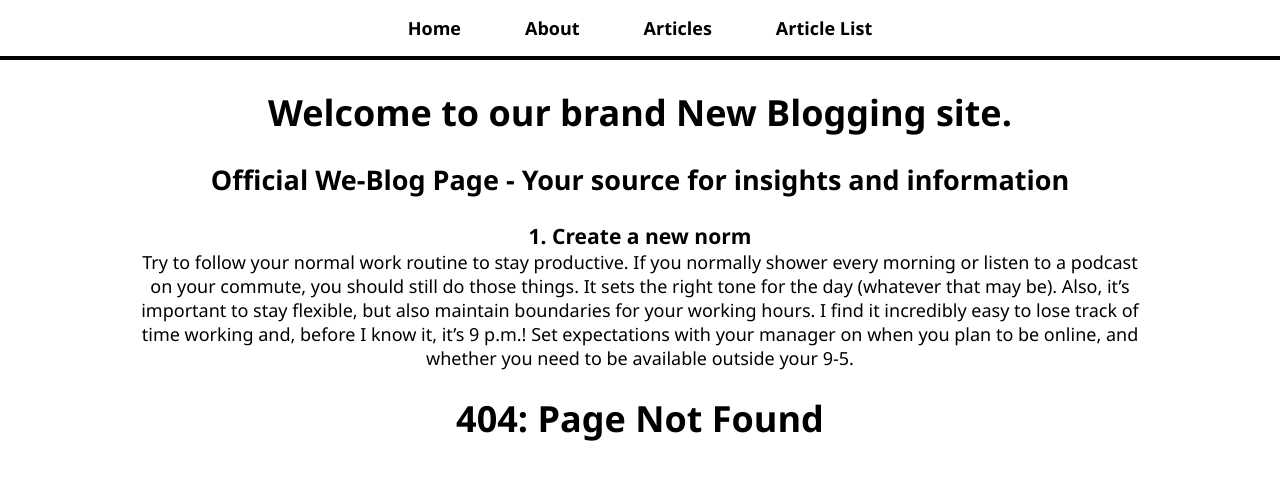
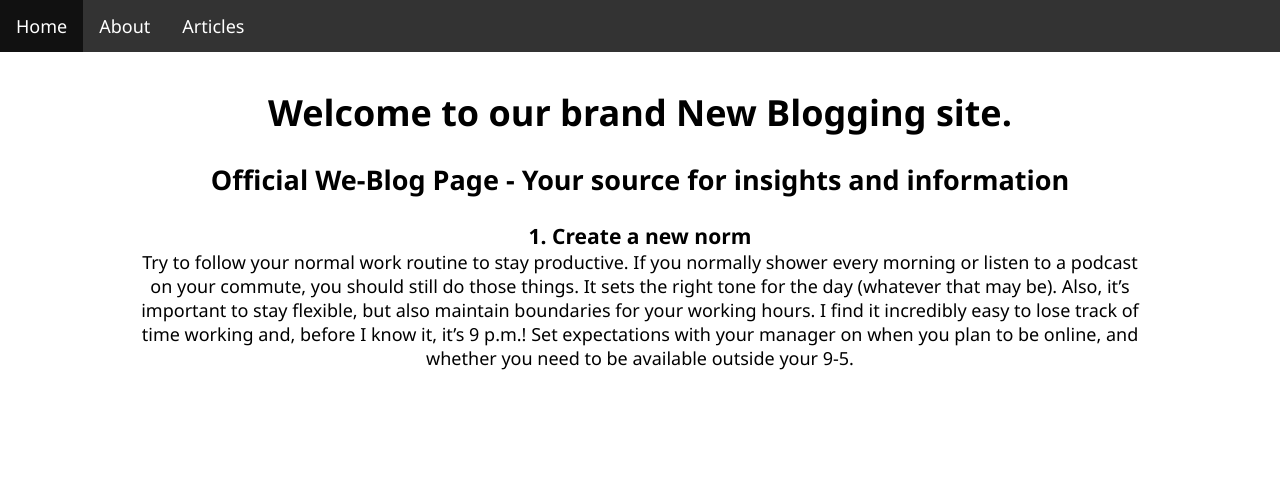
Before and after one commit to nikunjkr/Blog-Frontend, a React (Create React App) app: page / in a window 1280 px wide. Shown: the top 480 px of the page. Built offline with nearby package versions, Linux system fonts and the light colour scheme.

Commit message:
Add upvotes functionality integrated with backend

```diff
--- a/package.json
+++ b/package.json
@@ -2,6 +2,8 @@
   "name": "we-blog",
   "version": "0.1.0",
   "private": true,
+  "proxy" : "http://localhost:5000/",
+
   "dependencies": {
     "@testing-library/jest-dom": "^4.2.4",
     "@testing-library/react": "^9.5.0",
--- a/src/App.css
+++ b/src/App.css
@@ -42,7 +42,60 @@
 body {
   font-family: 'Segoe UI', Tahoma, Geneva, Verdana, sans-serif;
   font-size: 18px;
+
 }
+.button-new{
+  display: inline-block;
+  padding: 7px 15px;
+  font-size: 12px;
+  cursor: pointer;
+  text-align: center;
+  text-decoration: none;
+  outline: none;
+  color: #fff;
+  background-color: #4CAF50;
+  border: none;
+  border-radius: 15px;
+  box-shadow: 0 9px #999;
+}
+ul {
+  list-style-type: none;
+  margin: 0;
+  padding: 0;
+  overflow: hidden;
+  background-color: #333;
+  position: fixed;
+  top: 0;
+  width: 100%;
+}
+
+li {
+  float: left;
+}
+
+li a {
+  display: block;
+  color: white;
+  text-align: center;
+  padding: 14px 16px;
+  text-decoration: none;
+}
+
+li a:hover:not(.active) {
+  background-color: #111;
+}
+
+.active {
+  background-color: #4CAF50;
+}
+
+
+
+
+/*
+  My style ends
+
+*/
 
 button {
   padding: 16px;
@@ -58,38 +111,7 @@ h3, h4 {
   margin-bottom: 0;
 }
 
-nav {
-  border-bottom: 4px solid black;
-  text-align: center;
-  position: fixed;
-  top: 0;
-  width: 100%;
-  background: white;
-}
 
-nav ul {
-  list-style-type: none;
-  margin: 0;
-  padding: 0;
-}
-
-nav li {
-  display: inline-block;
-  padding-top: 16px;
-  padding-bottom: 16px;
-}
-
-nav a {
-  text-decoration: none;
-  color: black;
-  font-weight: bold;
-  padding: 16px 32px;
-}
-
-nav a:hover {
-  background: black;
-  color: white;
-}
 
 #page-body {
   max-width: 1000px;
--- a/src/App.js
+++ b/src/App.js
@@ -4,7 +4,8 @@ import React, { Component } from 'react';
 
 import {
   BrowserRouter as Router,
-  Route
+  Route,
+  Switch
 } from 'react-router-dom';
 
 import HomePage from './pages/HomePage';
@@ -21,15 +22,18 @@ class App extends Component {
       <Router>
         <div className="App">
           <NavBar />
+
           <div id="page-body">
-            <Route path="/" component={HomePage} exact />
-            <Route path="/article/:name" component={ArticlePage} exact />
-            <Route path="/articles-list" component={ArticleListPage} exact />
-            <Route path="/about/" component={AboutPage} exact />
-            <Route component={ErrorPage}/>
-
+            <Switch>
+              <Route path="/" component={HomePage} exact />
+              <Route path="/article/:name" component={ArticlePage} exact />
+              <Route path="/articles-list" component={ArticleListPage} exact />
+              <Route path="/about/" component={AboutPage} exact />
+              <Route component={ErrorPage} />
+            </Switch>
 
           </div>
+
 
         </div >
       </Router>
--- a/src/NavBar.js
+++ b/src/NavBar.js
@@ -9,19 +9,15 @@ import  {Link} from 'react-router-dom' ;
 const NavBar = () =>(
     <nav>
         <ul>
-            <li>
-                <Link to="/">Home</Link>
+            <li className='active'>
+                <Link className='dark-link' to="/">Home</Link>
             </li>
             <li>
                 <Link to="/about">About</Link>
 
             </li>
             <li>
-                <Link to="/articles">Articles</Link>
-
-            </li>
-            <li>
-                <Link to="/articles-list"> Article List</Link>
+                <Link to="/articles-list"> Articles</Link>
             </li>
         </ul>
     </nav>
--- /dev/null
+++ b/src/components/AddComments.js
@@ -0,0 +1,37 @@
+import React, { useState } from 'react';
+
+const AddCommentForm = ({ articleName, setArticleInfo }) => {
+    const [username, setUsername] = useState('');
+    const [commentText, setCommentText] = useState('');
+
+    const addComment = async () => {
+        const result = await fetch(`/api/article/${articleName}/add-comment`, {
+            method: 'post',
+            body: JSON.stringify({ username, comments: commentText }),
+            headers: {
+                'Content-Type': 'application/json',
+            }
+        });
+        const body = await result.json();
+        setArticleInfo(body);
+        setUsername('');
+        setCommentText('');
+    }
+
+    return (
+        <div id="add-comment-form">
+            <h3>Add a Comment</h3>
+            <label>
+                Name:
+                <input type="text" value={username} onChange={(event) => setUsername(event.target.value)} />
+            </label>
+            <label>
+                Comment:
+                <textarea rows="4" cols="50" value={commentText} onChange={(event) => setCommentText(event.target.value)} />
+            </label>
+            <button onClick={() => addComment()}>Add Comment</button>
+        </div>
+    );
+}
+
+export default AddCommentForm;
--- a/src/components/ArticleList.js
+++ b/src/components/ArticleList.js
@@ -5,8 +5,10 @@ const ArticlesList = ({ articles }) => (
     <>
     {articles.map((article, key) => (
         <Link  key={key} to={`/article/${article.name}`}>
+            <div>
             <h3>{article.title}</h3>
-            <p>{article.content[0].substring(0, 150)}...</p>
+            <h4>{article.content[0].substring(0, 150)}...</h4>
+            </div>
         </Link>
     ))}
     </>
--- /dev/null
+++ b/src/components/CommentList.js
@@ -0,0 +1,17 @@
+import React from 'react';
+
+const CommentList = ({ comments}) => (
+    <>
+        <h3>Comments</h3>
+        {comments.map((comment, key) =>(
+            <div key={key}>
+                <h2>{comments.username}</h2>
+                <h2>{comments.comment}</h2>
+            </div>
+
+        ))}
+
+    </>
+)
+
+export default CommentList;
--- /dev/null
+++ b/src/components/UpvotesSection.js
@@ -0,0 +1,30 @@
+import React from 'react';
+
+const UpvotesSection = ({ articleName, upvotes, setArticleInfo }) => {
+
+    const upvoteArticle = () => {
+        fetch(`/api/article/${articleName}/upvote`, {
+            method: 'post',
+        })
+            .then((result) => {
+                return result.json();
+            })
+            .then((body) => {
+                return setArticleInfo(body);
+
+            })
+            .catch((error) => {
+                console.log(error);
+            })
+    }
+
+    return (
+        <div>
+            <button className='button-new' onClick={() => upvoteArticle()}>Upvote This</button>
+            <p>This article is upvoted {upvotes}</p>
+        </div>
+    )
+
+
+}
+export default UpvotesSection;
--- a/src/pages/ArticlePage.js
+++ b/src/pages/ArticlePage.js
@@ -1,12 +1,50 @@
-import React from 'react';
+import React, {useState, useEffect} from 'react';
 import articles from './article-contents';
 import ArticleList from '../components/ArticleList'
+import CommentList from '../components/CommentList'
+import  AddCommentForm from '../components/AddComments'
+import UpvotesSection from '../components/UpvotesSection'
 /*
     match contains params
 */
 const ArticlePage = ({ match }) => {
 
     const name = match.params.name;
+
+    //articleInfo will populate its value from server
+    const [articleInfo, setArticleInfo] = useState({upvotes: 0, comments: []})
+
+    // to check for any new updates I used useEffect
+    useEffect( ()=>{
+
+        // const fetchData = async () =>{
+        //     const result= await fetch( `/api/article/${name}`);
+        //     const body= await result.json();
+
+        //     setArticleInfo(body);
+
+        // }
+        // fetchData();
+
+        fetch(`/api/article/${name}`)
+        .then((result) =>{
+
+            return result.json();
+
+        })
+        .then( (body)=>{
+
+           return setArticleInfo(body);
+        })
+        .catch( (error) =>{
+            console.log('Some Eroor', error);
+        })
+
+    })
+
+
+
+
 
     //find name in articles of article-contents
     const article = articles.find(article => article.name === name)
@@ -24,12 +62,15 @@ const ArticlePage = ({ match }) => {
     return (
         <>
             <h1>{article.title}</h1>
+            {/* <h3>Article has {articleInfo.upvote} upvotes </h3> */}
+            <UpvotesSection articleName={name} upvotes={articleInfo.upvotes} setArticleInfo={setArticleInfo} />
             {article.content.map((paragraph, key) => (
                 <p key={key}>
                     {paragraph}
                 </p>
             ))}
-
+            {/* <CommentList comments = {articleInfo.comments}/> */}
+            <AddCommentForm articleName={ name} setArticleInfo={setArticleInfo}/>
             <p>
                 <ArticleList articles = {recommendedArticles}/>
             </p>
--- a/src/pages/article-contents.js
+++ b/src/pages/article-contents.js
@@ -1,7 +1,7 @@
 const articles = [
 
     {
-        name: 'learn-stl',
+        name: 'stl',
         title: 'Important functions of STL Components in C++',
         content: [
             `STL provides a range of data structures that are very useful in various scenarios.A
```
